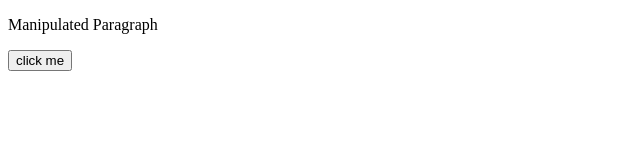
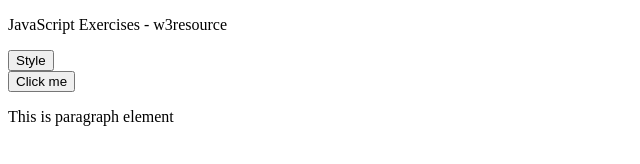
Before and after one commit to neelimaakkiraju/javascript-practice, a plain HTML site: page index.html in a window 1280 px wide. Shown: the whole page, without its empty margins (0-640 px from the left). Drawn offline with Linux system fonts and the light colour scheme.

Commit message:
completed dom manipulations

```diff
--- a/manipulate text/index.html
+++ b/index.html
@@ -10,6 +10,6 @@
 <button id="jsstyle"
 onclick="js_style()">Style</button>
 </div>
-<script src="DOMmanipulations.js"></script>
+<script src="onClickeEvent.js"></script>
 </body>
 </html>
--- /dev/null
+++ b/onClickeEvent.js
@@ -0,0 +1,10 @@
+const buttonElement = document.createElement("button")
+buttonElement.textContent="Click me"
+document.body.appendChild(buttonElement)
+buttonElement.addEventListener("click",function(){
+    buttonElement.textContent="Button clicked"
+})
+
+const paragraphElement = document.createElement("p")
+paragraphElement.textContent="This is paragraph element"
+document.body.appendChild(paragraphElement)
```
Also changed, not shown: DOMmanipulations.js (renamed from manipulate text/DOMmanipulations.js).
